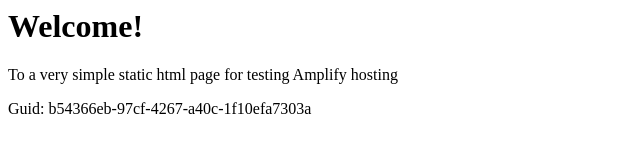
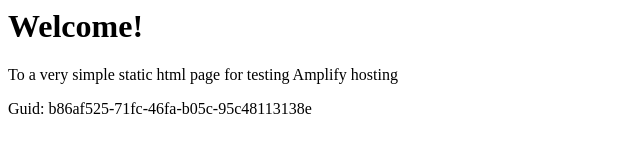
Before and after one commit to aws-aemilia-pdx/Github-PR-Commit-Integration-Test-DoNotTouch-GitHubWebhookPushCanaryTest-v1-preprod-us-west-2, a website: page src/index.html in a window 1280 px wide. Shown: the full height of the page, 0-640 px from the left. Drawn offline with Linux system fonts and the light colour scheme.

Commit message:
commit from integ tests

```diff
--- a/src/index.html
+++ b/src/index.html
@@ -12,6 +12,6 @@
 <body>
     <h1>Welcome!</h1>
     <p>To a very simple static html page for testing Amplify hosting</p>
-    <p>Guid: b54366eb-97cf-4267-a40c-1f10efa7303a</p></body>
+    <p>Guid: b86af525-71fc-46fa-b05c-95c48113138e</p></body>
 
 </html>
```
